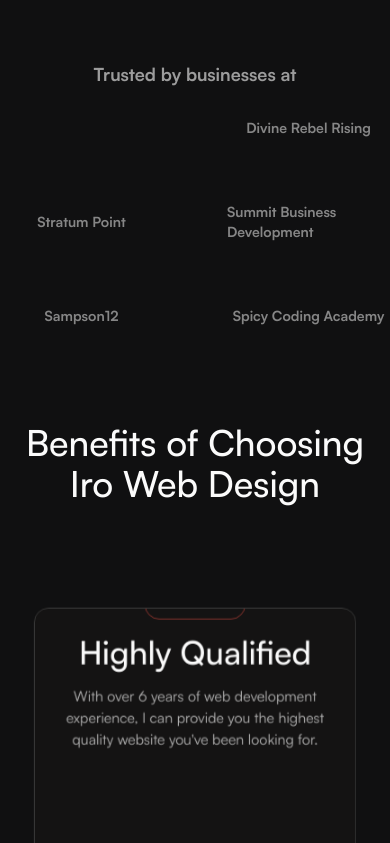
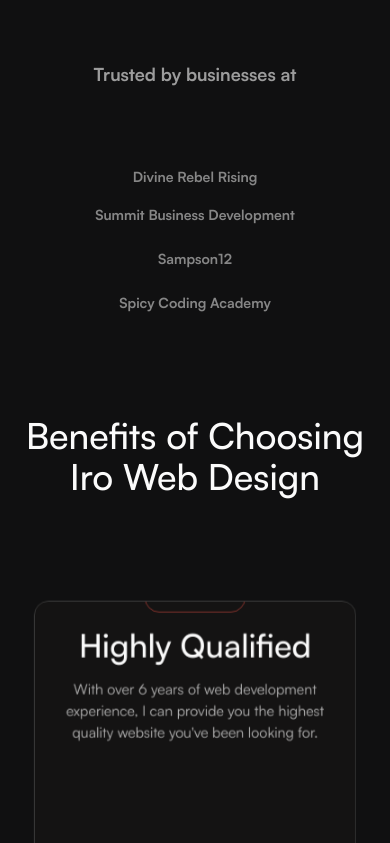
Before and after one commit to kywebb/iro-web-design, a website: page index.html in a window 390 px wide. Shown: the part 1220-2063 px from the top of the page. Drawn offline with nearby package versions, Linux system fonts and the light colour scheme; files whose address does not match are found by name.

Commit message:
made mobile version a column view for trusted by businesses section

```diff
--- a/css/irowebdesign.webflow.css
+++ b/css/irowebdesign.webflow.css
@@ -494,6 +494,27 @@
   display: flex;
 }
 
+.trusted-by-hero-logos {
+  display: flex;
+  flex-direction: row;
+  justify-content: center;
+  align-items: center;
+  gap: 4rem;
+  margin-top: 10px;
+}
+
+.logos {
+  display: flex;
+  justify-content: center;
+  align-items: center;
+  height: 2rem;
+}
+
+.logos h5 {
+  margin: 0;
+  text-align: center;
+}
+
 .read-more-button {
   grid-column-gap: .5rem;
   grid-row-gap: .5rem;
@@ -525,21 +546,6 @@
   display: flex;
   position: relative;
   overflow: hidden;
-}
-
-.trusted-by-hero-logos {
-  grid-column-gap: 4rem;
-  grid-row-gap: 4rem;
-  justify-content: center;
-  align-items: center;
-  display: flex;
-}
-
-.logos {
-  justify-content: center;
-  align-items: center;
-  height: 2rem;
-  display: flex;
 }
 
 .double-button-component {
@@ -2677,7 +2683,17 @@
   }
 
   .trusted-by-hero-logos {
-    flex-flow: wrap;
+    flex-direction: column;
+    gap: 1rem;
+    margin-top: 5px;
+  }
+
+  .logos {
+    width: 100%;
+  }
+
+  .logos h5 {
+    font-size: 16px;
   }
 
   .max-width-50ch {
@@ -3488,17 +3504,15 @@
   }
 
   .trusted-by-hero-logos {
-    grid-column-gap: 4rem;
-    grid-row-gap: 4rem;
-    grid-template-rows: auto;
-    grid-template-columns: 1fr 1fr;
-    grid-auto-columns: 1fr;
-    justify-items: center;
-    display: grid;
+    gap: 0.75rem;
   }
 
   .logos {
-    height: auto;
+    width: 100%;
+  }
+
+  .logos h5 {
+    font-size: 14px;
   }
 
   .double-button-component {
--- a/index.html
+++ b/index.html
@@ -133,9 +133,6 @@
       <div class="trusted-by-hero-logos">
         <div class="logos"></div>
         <h5 class="opacity-86">Divine Rebel Rising</h5>
-        <div class="logos">
-          <h5 class="opacity-86">Stratum Point</h5>
-        </div>
         <div class="logos">
           <h5 class="opacity-86">Summit Business Development</h5>
         </div>
```
